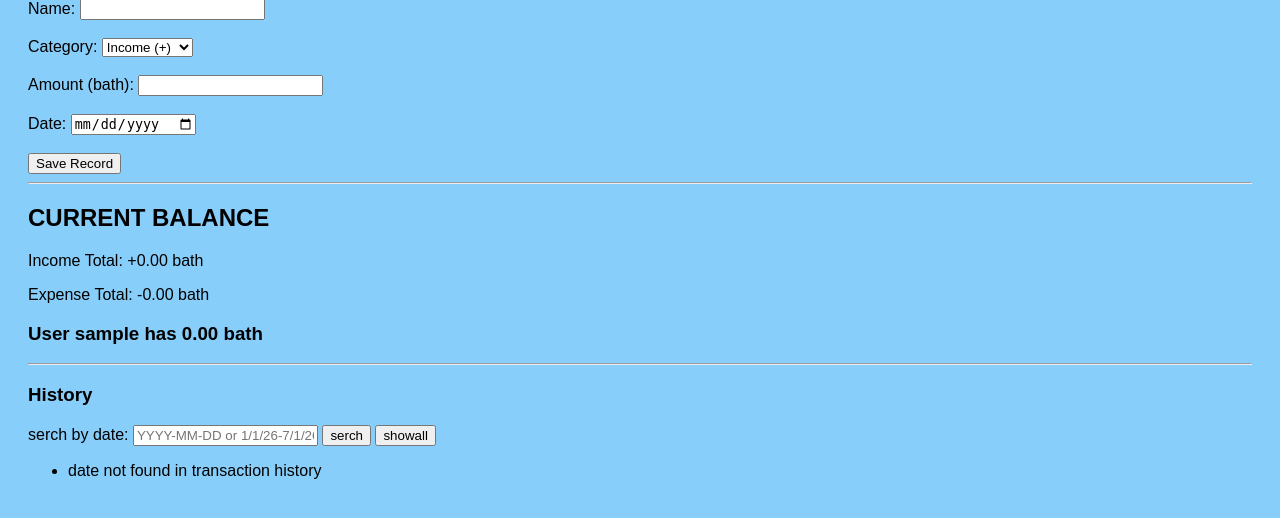
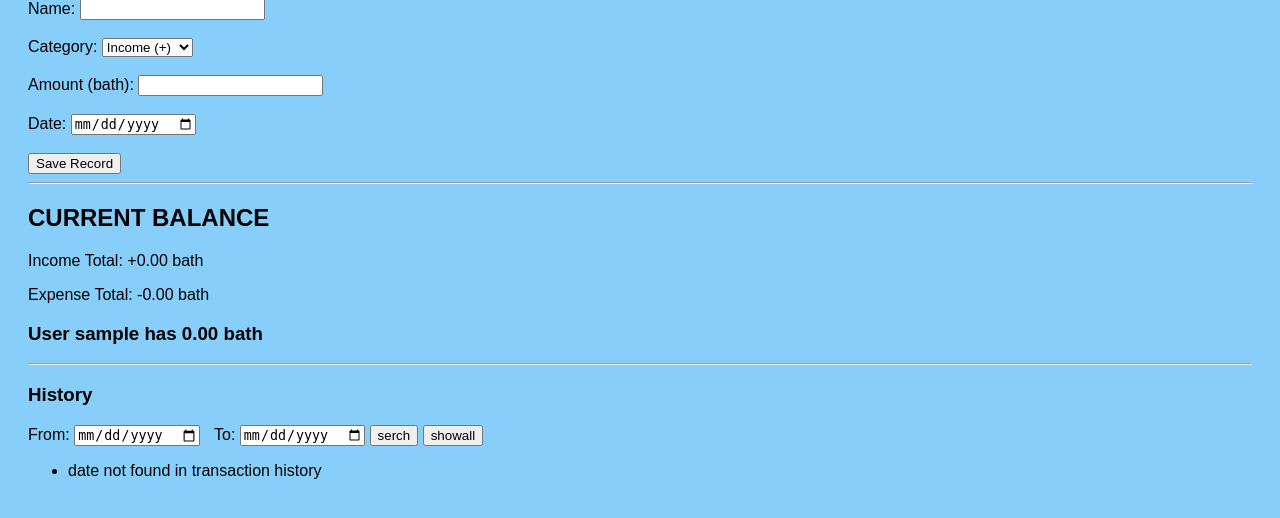
Before and after one commit to mobogok/ooooo, a Flask app: page / in a window 1280 px wide. Shown: the part 195-713 px from the top of the page. Run offline with Flask 3, Linux system fonts and the light colour scheme; the visitor is signed in with stand-in values (Sample User, id 1).

Commit message:
Update index.html

```diff
--- a/templates/index.html
+++ b/templates/index.html
@@ -46,11 +46,16 @@
 
     <h3>History</h3>
     <form method="GET" action="/" style="margin-bottom: 15px;">
-    <label>serch by date:</label>
-    <input type="text" name="search_date" placeholder="YYYY-MM-DD or 1/1/26-7/1/26" value="{{ search_date if search_date else '' }}">
+        <label>From:</label>
+        <input type="date" name="start_date" value="{{ start_date if start_date else '' }}">
+
+        <label style="margin-left: 10px;">To:</label>
+        <input type="date" name="end_date" value="{{ end_date if end_date else '' }}">
+
         <button type="submit">serch</button>
         <a href="/"><button type="button">showall</button></a>
     </form>
+
     <ul>
         {% for item in transactions %}
             <li style="margin-bottom: 8px;">
@@ -61,7 +66,7 @@
                     <span style="color:red;">-{{ "%.2f"|format(item.amount) }} bath</span>
                 {% endif %}
 
-                <form action="/delete/{{ loop.index0 }}" method="POST" style="display:inline; margin-left:10px;">
+                <form action="/delete/{{ item.original_index }}" method="POST" style="display:inline; margin-left:10px;">
                     <button type="submit" onclick="return confirm('confirm deletion?');">Delete</button>
                 </form>
             </li>
```
Lines whose indentation alone changed are shown as unchanged.
